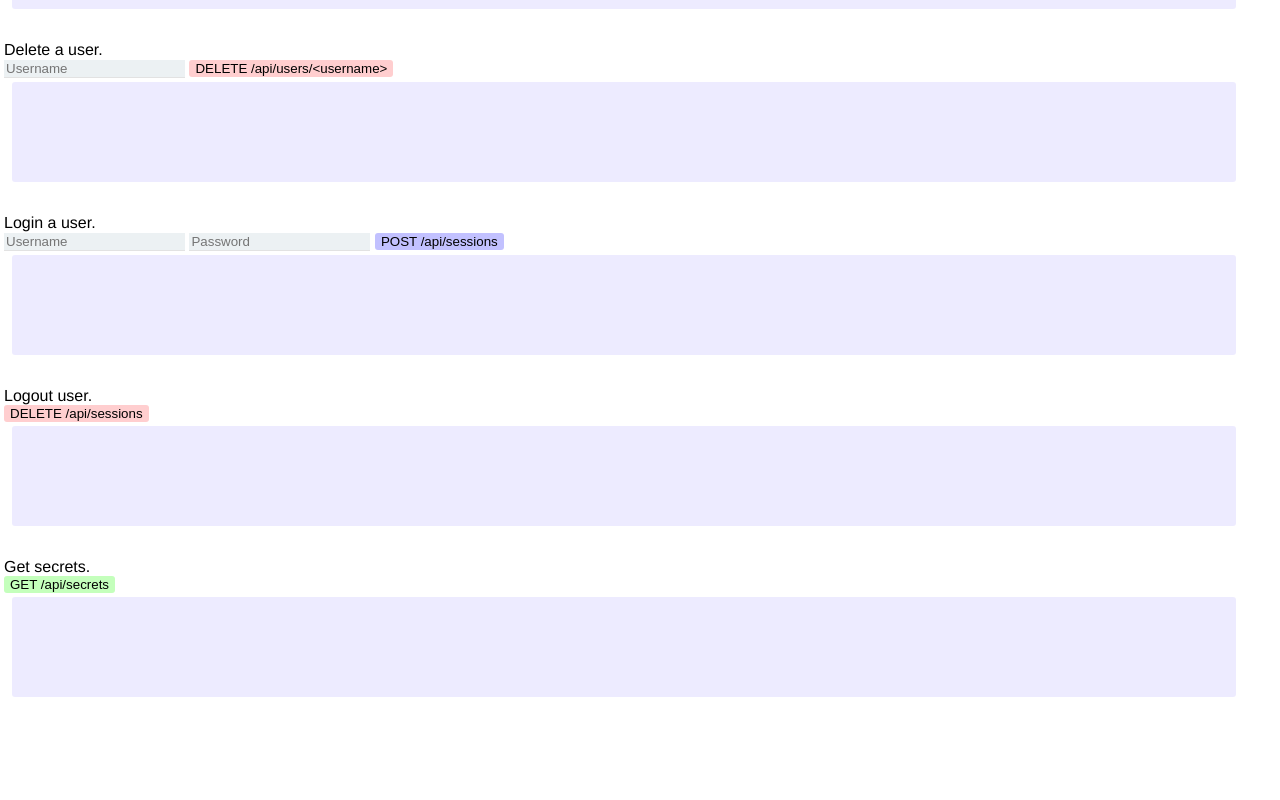
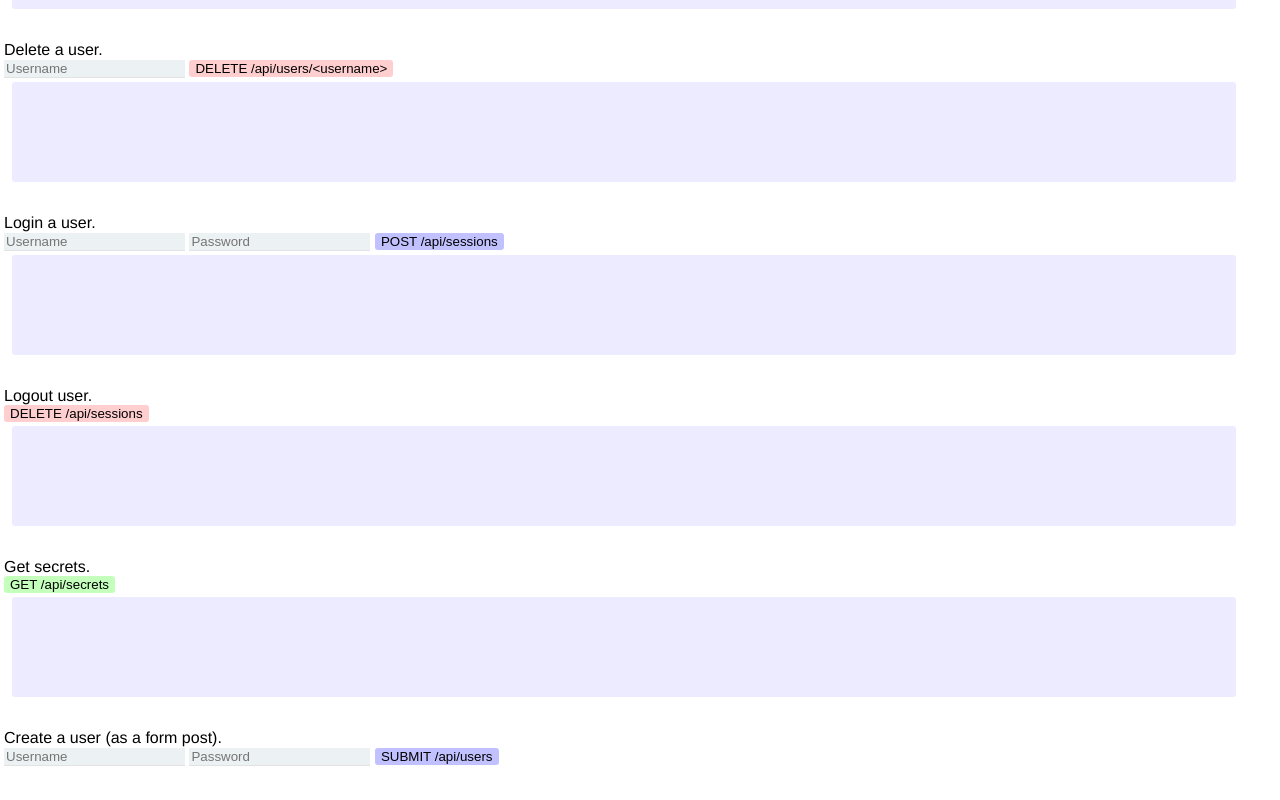
Before and after one commit to 0x-2a/cos143-api, a website: page index.html in a window 1280 px wide. Shown: the part 486-1286 px from the top of the page. Before the commit the page ends 1183 px from the top, so only its background shows below. Drawn offline with nearby package versions, Linux system fonts and the light colour scheme.

Commit message:
package start script

```diff
--- a/index.html
+++ b/index.html
@@ -133,6 +133,20 @@
     <button class="getter" id="getSecrets">GET /api/secrets</button>
     <span class="xAuthToken"></span>
     <pre id="getSecretsResults"></pre>
+</div>
+
+
+<div class="row">
+    <p>Create a user (as a form post).</p>
+    <form action="/api/users" method="post">
+        <input name="username" type="text" placeholder="Username">
+        <input name="password" type="password" placeholder="Password">
+        <button class="poster" id="postForm">SUBMIT /api/users</button>
+    </form>
+    <!--<span class="xAuthToken"></span>-->
+    <br>
+    <!--<span id="userPostBody"></span>-->
+    <!--<pre id="postUserResults"></pre>-->
 </div>
 
 </body>
--- a/package.json
+++ b/package.json
@@ -4,6 +4,7 @@
   "description": "",
   "main": "app.js",
   "scripts": {
+    "start": "node app.js",
     "test": "echo \"Error: no test specified\" && exit 1"
   },
   "author": "",
```
